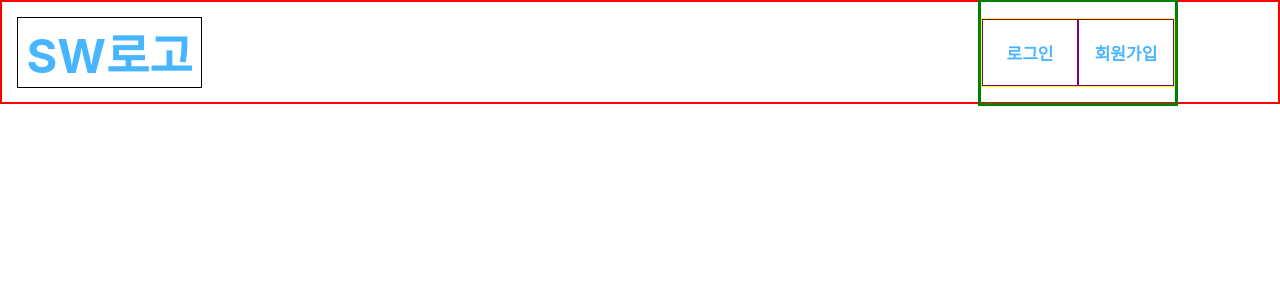
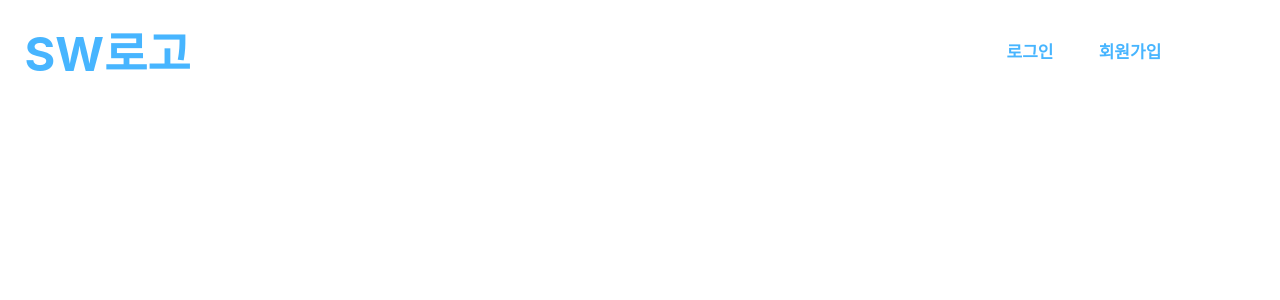
Before and after one commit to DragonSky2357/FindYou, a React (Create React App) app: page / in a window 1280 px wide. Shown: the top 300 px of the page. Built offline with nearby package versions, Linux system fonts and the light colour scheme.

Commit message:
header수정 11.10

```diff
--- a/src/components/Navlogin.js
+++ b/src/components/Navlogin.js
@@ -45,13 +45,13 @@ const Header = styled.div` //Navlogin의 상위 div
 
  justify-content:space-between;
  align-items:center;
- border:2px solid red;
+
 `
 const Logo = styled.div` //로고
  margin: 10px 0px 10px 15px;
  padding:0px;
  p {
- border:1px solid black;
+
  font-size:47px;
  font-weight:bold;
  color: #47b5ff;
@@ -62,19 +62,19 @@ const Logo = styled.div` //로고
 const Navbar = styled.div` //Nav전체 div
 
 
-  border:3px solid green;
+
    margin-right:100px;
    ul {
     padding:0;
     list-style-type: none;
      display:grid;
      grid-template-columns: 1fr 1fr;
-     border:1px solid yellow;
+
      align-items:center
    }
    li{
     padding:20px 10px;
-    border: 1px solid purple;
+
     text-align:center;
 
       a{
```
